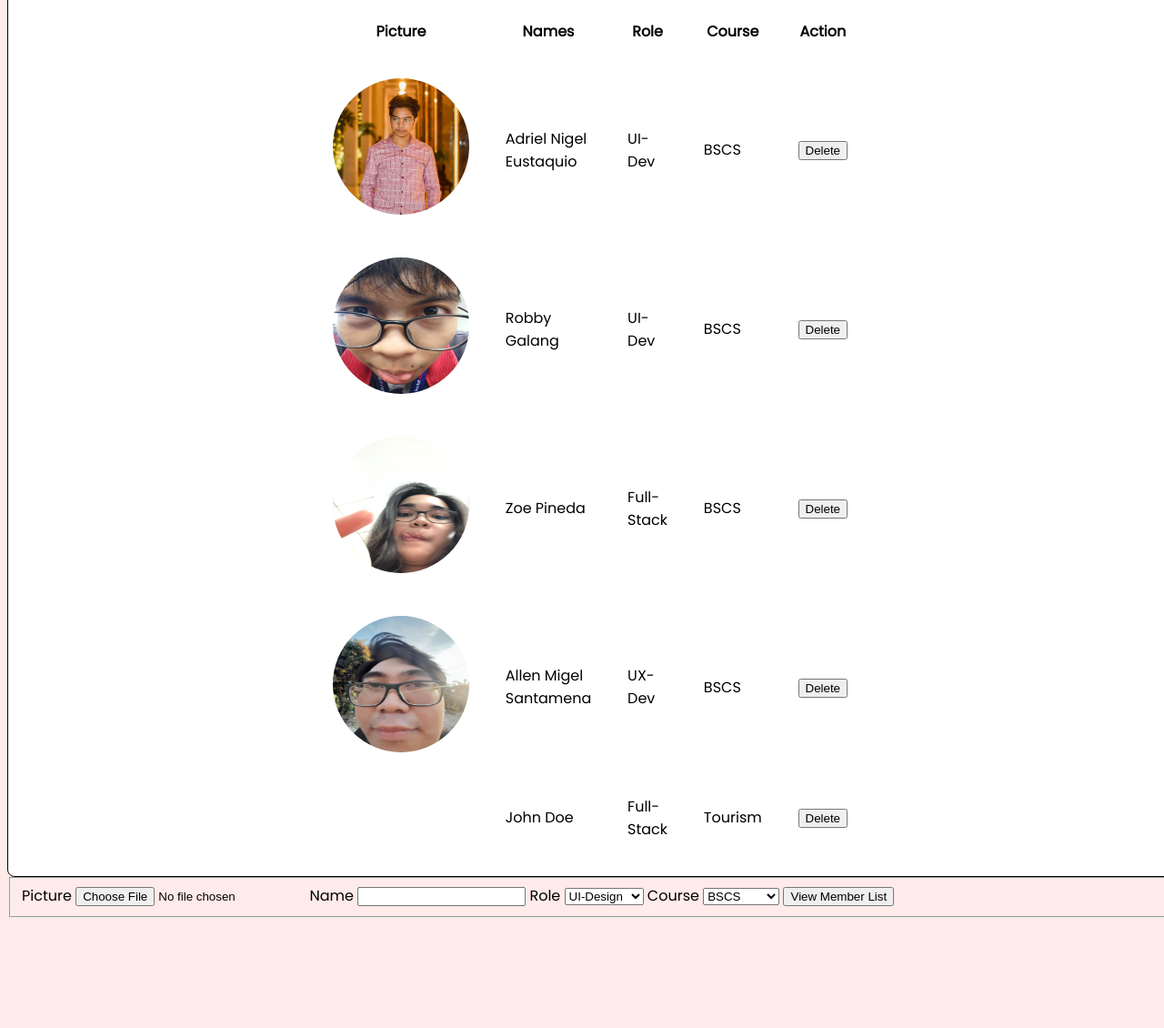
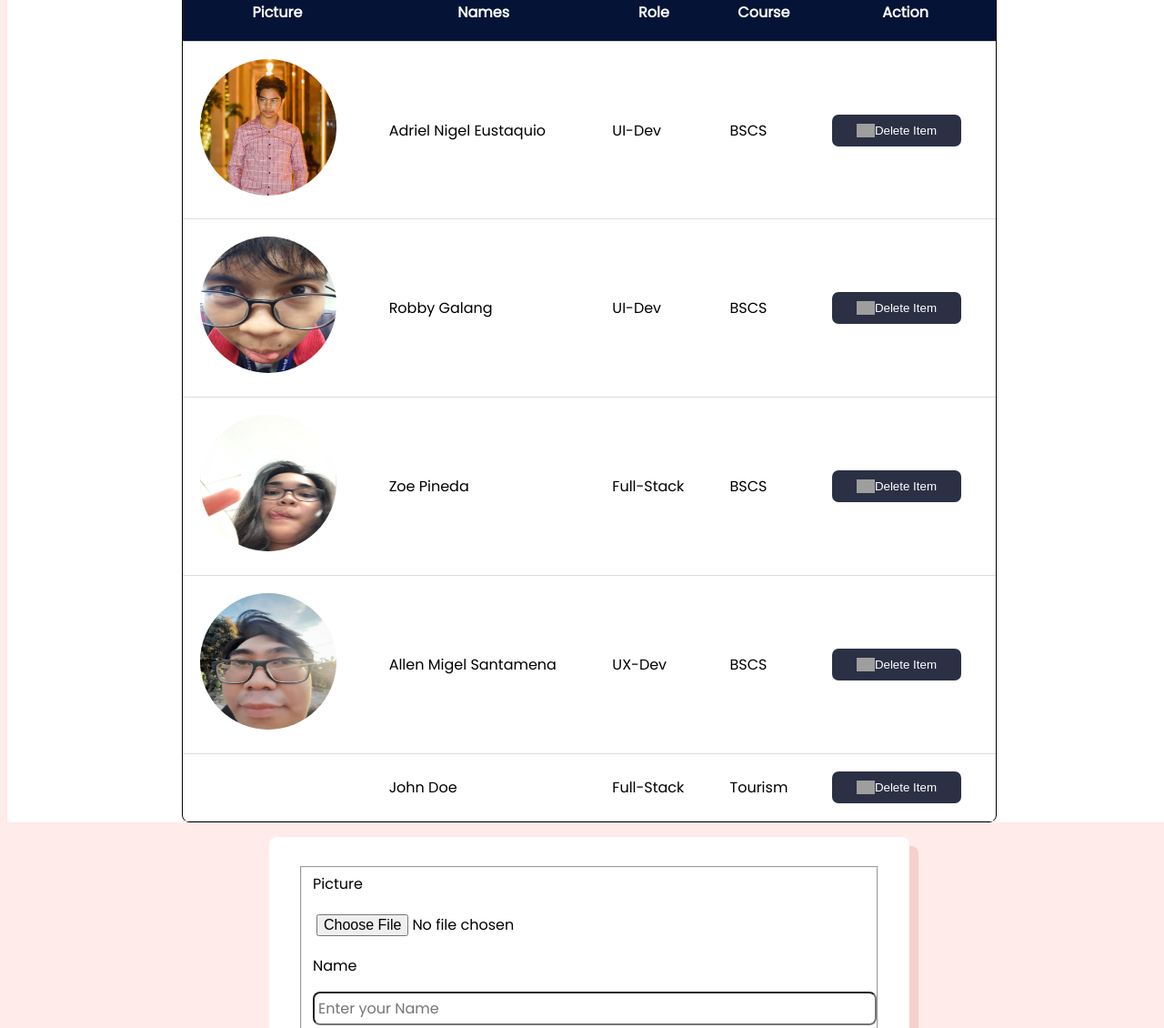
Before and after one commit to zowowo/lab-exercise02, a plain HTML site: page index.html in a window 1280 px wide. Shown: the part 110-1240 px from the top of the page at 91% size. Before the commit the page ends 1127 px from the top, so only its background shows below. Drawn offline with Linux system fonts and the light colour scheme; grey boxes are pictures that could not be loaded.

Commit message:
Updated css and index.html

```diff
--- a/index.html
+++ b/index.html
@@ -7,7 +7,7 @@
 <body>
     <h1>Group Name</h1>
     <div class="table-container">
-        <table id="tbl_prof">
+        <table cellspacing="0">
             <tr>
                 <th>Picture</th>
                 <th>Names</th>
@@ -20,39 +20,93 @@
                 <td>Adriel Nigel Eustaquio</td>
                 <td>UI-Dev</td>
                 <td>BSCS</td>
-                <td><input type="button" value="Delete" class="delete-btn" /></td>
+                <td>
+                    <button class="button">
+                        <div class="delete">
+                            <img class="icon-delete"
+                                 src="https://cdn-icons-png.flaticon.com/512/6460/6460112.png"
+                                 alt="delete" />
+                            <span>
+                                Delete Item
+                            </span>
+                        </div>
+                    </button>
+                </td>
             </tr>
             <tr>
                 <td><img src="assets\robbypfp.png" alt="robby" class="profile-img" /></td>
                 <td>Robby Galang</td>
                 <td>UI-Dev</td>
                 <td>BSCS</td>
-                <td><input type="button" value="Delete" class="delete-btn" /></td>
+                <td>
+                    <button class="button">
+                        <div class="delete">
+                            <img class="icon-delete"
+                                 src="https://cdn-icons-png.flaticon.com/512/6460/6460112.png"
+                                 alt="delete" />
+                            <span>
+                                Delete Item
+                            </span>
+                        </div>
+                    </button>
+                </td>
             </tr>
             <tr>
                 <td><img src="assets\zoepfp.png" alt="zoe" class="profile-img" /></td>
                 <td>Zoe Pineda</td>
                 <td>Full-Stack</td>
                 <td>BSCS</td>
-                <td><input type="button" value="Delete" class="delete-btn" /></td>
+                <td>
+                    <button class="button">
+                        <div class="delete">
+                            <img class="icon-delete"
+                                 src="https://cdn-icons-png.flaticon.com/512/6460/6460112.png"
+                                 alt="delete" />
+                            <span>
+                                Delete Item
+                            </span>
+                        </div>
+                    </button>
+                </td>
             </tr>
             <tr>
                 <td><img src="assets\allenpfp.png" alt="allen" class="profile-img" /></td>
                 <td>Allen Migel Santamena</td>
                 <td>UX-Dev</td>
                 <td>BSCS</td>
-                <td><input type="button" value="Delete" class="delete-btn" /></td>
+                <td>
+                    <button class="button">
+                        <div class="delete">
+                            <img class="icon-delete"
+                                 src="https://cdn-icons-png.flaticon.com/512/6460/6460112.png"
+                                 alt="delete" />
+                            <span>
+                                Delete Item
+                            </span>
+                        </div>
+                    </button>
+                </td>
             </tr>
             <tr>
                 <td></td>
                 <td>John Doe</td>
                 <td>Full-Stack</td>
                 <td>Tourism</td>
-                <td><input type="button" value="Delete" class="delete-btn" /></td>
-            </tr>
-        </table>
+                <td>
+                    <button class="button">
+                        <div class="delete">
+                            <img class="icon-delete"
+                                 src="https://cdn-icons-png.flaticon.com/512/6460/6460112.png"
+                                 alt="delete" />
+                            <span>
+                                Delete Item
+                            </span>
+                        </div>
+                    </button>
+                </td>
+</table>
     </div>
-    <form id="formtbl">
+    <form>
         <fieldset>
             <label for="file">
                 Picture
@@ -67,24 +121,24 @@
                        name="name"
                        type="text"
                        class="form-control"
+                       placeholder="Enter your Name"
                        required />
             </label>
 
             <label>Role</label>
-            <select id="role_slct">
+            <select>
                 <option>UI-Design</option>
                 <option>UX-Design</option>
                 <option>Full-Stack</option>
             </select>
             <label>Course</label>
-            <select id="course_slct">
+            <select>
                 <option>BSCS</option>
                 <option>BSIT</option>
                 <option>MMA</option>
                 <option>TOURISM</option>
             </select>
-
-            <input type="button" value="View Member List" id="btn-submit" />
+            <input type="button" value="Submit" id="btn-submit" />
         </fieldset>
     </form>
 
--- a/style.css
+++ b/style.css
@@ -21,14 +21,27 @@ h1
     justify-content: center;
     background: #ffffff;
     color: #000f;
+}
+
+table
+{
+    width: 70%;
     border: solid black 1px;
     border-radius: 0.5rem;
 }
 
-table, th, td{
-    width: 50%;
+th, td {
     justify-content: center;
     padding: 0.5cm;
+    border-bottom: 1px solid #ddd;
+}
+
+th {
+    background-color: #051337;
+    color: #fff;
+}
+tr:hover {
+    background-color: #b4b8c3;
 }
 
 .profile-img
@@ -37,3 +50,74 @@ table, th, td{
     height: 150px;
     border-radius: 75%;
 }
+
+form {
+    width: 50%;
+    padding: 2rem;
+    margin-top: 25%;
+    margin: 1rem auto;
+    background: #ffffff;
+    color: #000f;
+    border-radius: 0.5rem;
+    box-shadow: 10px 10px #f6d1cb;
+}
+
+
+input, select, textarea {
+    width: 100%;
+    padding: 0.25rem;
+    font-family: inherit;
+    font-size: inherit;
+    line-height: inherit;
+    margin: 1rem 0;
+    border-radius: 0.5rem;
+}
+
+button
+{
+    display: flex;
+    justify-content: space-evenly;
+    align-content: center;
+}
+.icon-delete{
+    width: 20px;
+}
+
+.delete
+{
+    display: flex;
+}
+
+.delete span {
+        display: inline-flex;
+        align-items: center;
+    }
+
+.button {
+    position: relative;
+    border: none;
+    outline: none;
+    background: none;
+    padding: 10px 24px;
+    border-radius: 7px;
+    min-width: 142px;
+    cursor: pointer;
+    display: flex;
+    color: #fff;
+    background: #2B3044;
+}
+
+input[type="button"] {
+    width: 30%;
+    margin: auto;
+    border-radius: .25rem;
+    border: none;
+}
+
+input[type="button"]:hover {
+    width: 30%;
+    margin: auto;
+    border-radius: .25rem;
+    border: 1px;
+    background-color: lightgray;
+}
```
